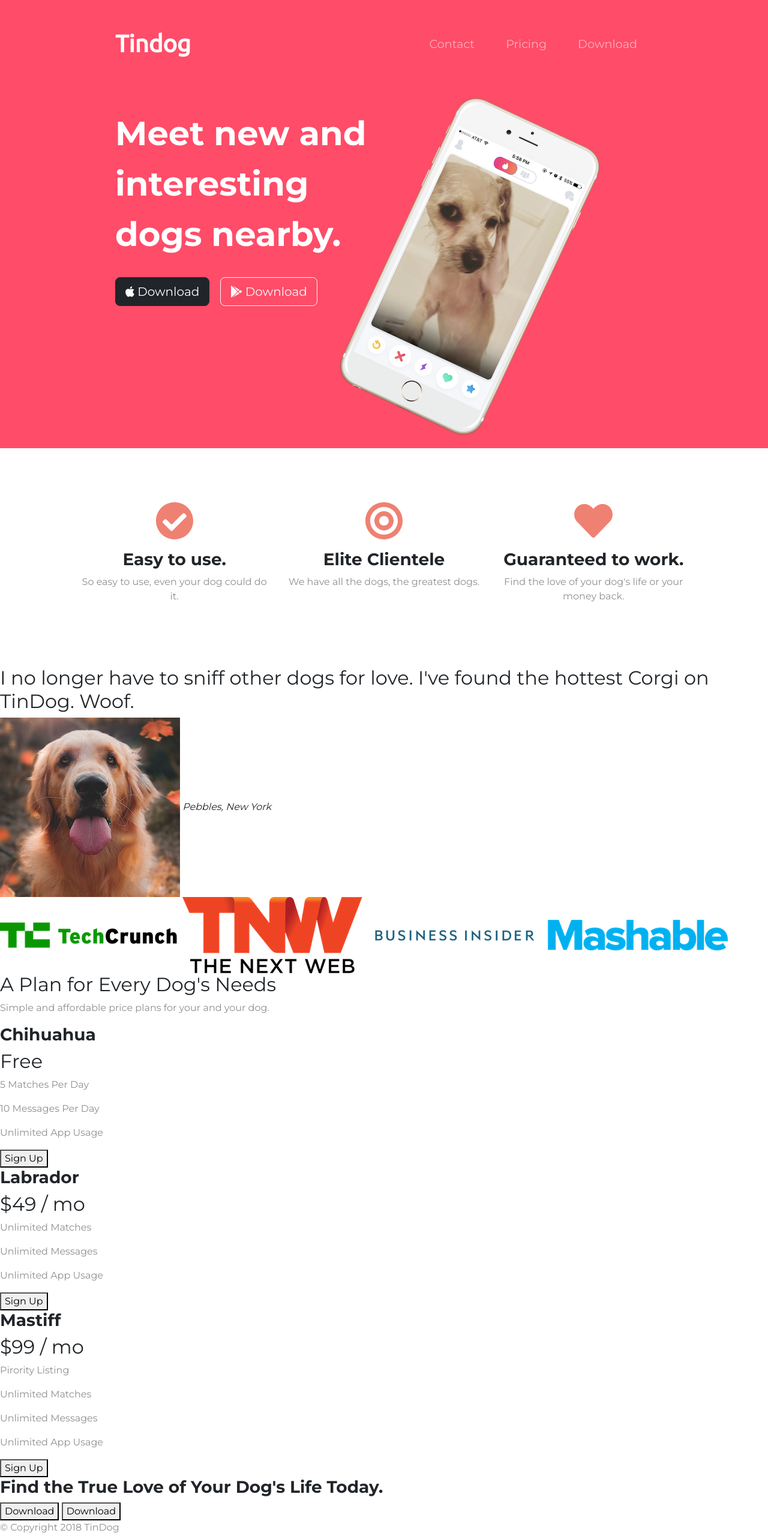
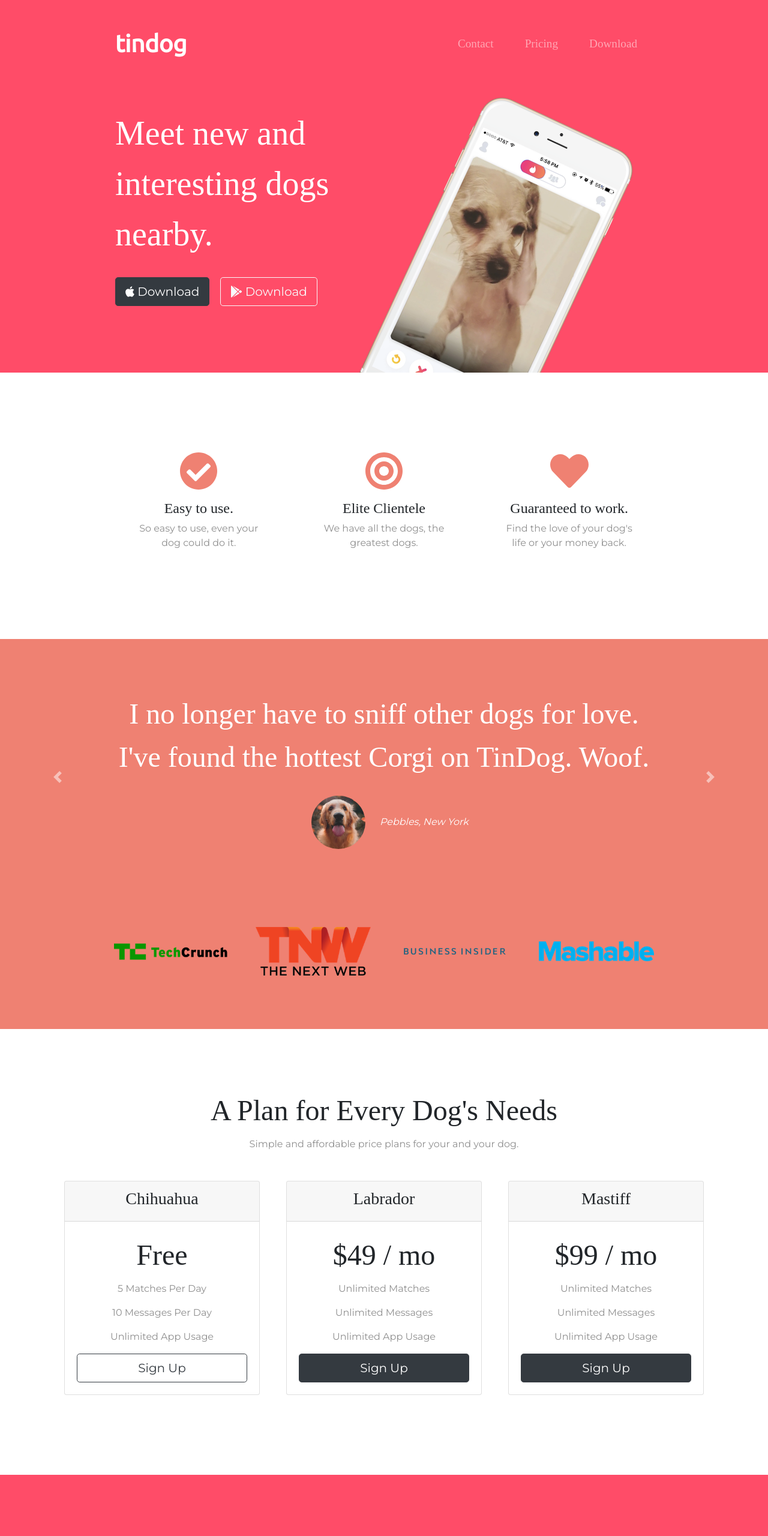
Before and after one commit to anoopk654/tindog-bootstrap, a plain HTML site: page index.html in a window 1280 px wide. Shown: the top 2560 px of the page at 60% size. Drawn offline with nearby package versions, Linux system fonts and the light colour scheme.

Commit message:
website design completed

```diff
--- a/css/styles.css
+++ b/css/styles.css
@@ -1,68 +1,179 @@
-body{
-  font-family: 'Montserrat';
+
+body {
+  font-family: "Montserrat";
+  text-align: center;
 }
-.title{
+
+h1, h2, h3, h4, h5, h6 {
+  font-family: "Montserrat-Bold";
+}
+
+p {
+  color: #8f8f8f;
+}
+
+/* Headings */
+
+.big-heading {
+  font-family: "Montserrat-Black";
+  font-size: 3.5rem;
+  line-height: 1.5;
+}
+
+.section-heading {
+  font-size: 3rem;
+  line-height: 1.5;
+}
+
+/* Containers */
+
+.container-fluid{
+  padding: 7% 15%;
+}
+
+/* Sections */
+
+.colored-section {
   background-color: #ff4c68;
   color: #fff;
 }
-.container-fluid{
-  padding: 3% 15%;
+
+.white-section {
+  background-color: #fff;
 }
-h1{
-  font-weight: 700;
-  font-size: 3.5rem;
-  line-height: 1.5;
-}
-h3{
 
-  font-weight: 700;
-  font-weight: bolder;
-}
-p{
-  color: #8f8f8f;
-}
 /* Navigation Bar */
 
-.navbar{
+.navbar {
   padding: 0 0 4.5rem;
 }
-.navbar-brand{
-  font-family: 'Ubuntu';
+
+.navbar-brand {
+  font-family: "Ubuntu";
   font-size: 2.5rem;
   font-weight: bold;
 }
-.nav-item{
+
+.nav-item {
   padding: 0 18px;
 }
-.nav-link{
+
+.nav-link {
   font-size: 1.2rem;
-  font-weight: lighter;
+  font-family: "Montserrat-Light";
 }
 
-/* Download Button */
-.download-button{
+/* Buttons */
+
+.download-button {
   margin: 5% 3% 5% 0;
 }
 
-/* Title Image */
-.title-image{
-width: 60%;
-transform: rotate(25deg);
+/* Title Section */
+
+#title {
+  background-color: #ff4c68;
+  color: #fff;
+  text-align: left;
 }
 
-/* Feature section*/
-.features{
-  padding: 7% 10%;
-}
-.feature-box{
-  text-align: center;
+#title .container-fluid {
+  padding: 3% 15% 7%;
 }
 
-/*Font Awesome feature icon*/
-.icon{
+/* Title Image */
+
+.title-image {
+  width: 60%;
+  transform: rotate(25deg);
+  position: absolute;
+  right: 30%;
+}
+
+/* Features Section */
+
+#features {
+  position: relative;
+}
+
+.feature-title {
+  font-size: 1.5rem;
+}
+
+.feature-box {
+  padding: 4.5%;
+}
+
+.icon {
   color: #ef8172;
   margin-bottom: 1rem;
 }
-.icon:hover{
+
+.icon:hover {
   color: #ff4c68;
 }
+
+/* Testimonial Section */
+
+#testimonials {
+  background-color: #ef8172;
+}
+
+.testimonial-text {
+  font-size: 3rem;
+  line-height: 1.5;
+}
+
+.testimonial-image {
+  width: 10%;
+  border-radius: 100%;
+  margin: 20px;
+}
+
+
+#press {
+  background-color: #ef8172;
+  padding-bottom: 3%;
+}
+
+.press-logo {
+  width: 15%;
+  margin: 20px 20px 50px;
+}
+
+/* Pricing Section */
+
+#pricing {
+  padding: 100px;
+}
+
+.price-text {
+  font-size: 3rem;
+  line-height: 1.5;
+}
+
+.pricing-column {
+  padding: 3% 2%;
+}
+
+/* CTA Section */
+
+
+/* Footer Section */
+
+
+.social-icon {
+  margin: 20px 10px;
+}
+
+@media (max-width: 1028px) {
+
+  #title {
+    text-align: center;
+  }
+
+  .title-image {
+    position: static;
+    transform: rotate(0);
+  }
+}
--- a/index.html
+++ b/index.html
@@ -3,168 +3,237 @@
 
 <head>
   <meta charset="utf-8">
-    <meta name="viewport" content="width=device-width, initial-scale=1">
   <title>TinDog</title>
-  <!-- Google Font -->
-  <link rel="preconnect" href="https://fonts.googleapis.com">
-  <link rel="preconnect" href="https://fonts.gstatic.com" crossorigin>
-  <link href="https://fonts.googleapis.com/css2?family=Montserrat:wght@400;700&family=Ubuntu&display=swap" rel="stylesheet">
-  <!-- Bootstrap CSS -->
-  <link href="https://cdn.jsdelivr.net/npm/bootstrap@5.3.0-alpha1/dist/css/bootstrap.min.css" rel="stylesheet" integrity="sha384-GLhlTQ8iRABdZLl6O3oVMWSktQOp6b7In1Zl3/Jr59b6EGGoI1aFkw7cmDA6j6gD" crossorigin="anonymous">
-  <!-- our own CSS -->
+
+  <!-- Google Fonts -->
+  <link href="https://fonts.googleapis.com/css?family=Montserrat|Ubuntu" rel="stylesheet">
+
+  <!-- CSS Stylesheets -->
+  <link rel="stylesheet" href="https://maxcdn.bootstrapcdn.com/bootstrap/4.0.0/css/bootstrap.min.css" integrity="sha384-Gn5384xqQ1aoWXA+058RXPxPg6fy4IWvTNh0E263XmFcJlSAwiGgFAW/dAiS6JXm" crossorigin="anonymous">
   <link rel="stylesheet" href="css/styles.css">
 
+  <!-- Font Awesome -->
+  <script defer src="https://use.fontawesome.com/releases/v5.0.7/js/all.js"></script>
+
+  <!-- Bootstrap Scripts -->
+  <script src="https://code.jquery.com/jquery-3.2.1.slim.min.js" integrity="sha384-KJ3o2DKtIkvYIK3UENzmM7KCkRr/rE9/Qpg6aAZGJwFDMVNA/GpGFF93hXpG5KkN" crossorigin="anonymous"></script>
+  <script src="https://cdnjs.cloudflare.com/ajax/libs/popper.js/1.12.9/umd/popper.min.js" integrity="sha384-ApNbgh9B+Y1QKtv3Rn7W3mgPxhU9K/ScQsAP7hUibX39j7fakFPskvXusvfa0b4Q" crossorigin="anonymous"></script>
+  <script src="https://maxcdn.bootstrapcdn.com/bootstrap/4.0.0/js/bootstrap.min.js" integrity="sha384-JZR6Spejh4U02d8jOt6vLEHfe/JQGiRRSQQxSfFWpi1MquVdAyjUar5+76PVCmYl" crossorigin="anonymous"></script>
 </head>
 
 <body>
 
-  <section class="title">
+  <section class="colored-section" id="title">
+
     <div class="container-fluid">
 
+      <!-- Nav Bar -->
 
-      <!-- Nav Bar -->
       <nav class="navbar navbar-expand-lg navbar-dark">
-        <a class="navbar-brand" href="">Tindog</a>
-        <button class="navbar-toggler" type="button" data-bs-toggle="collapse" data-bs-target="#navbarSupportedContent" aria-controls="navbarSupportedContent" aria-expanded="false" aria-label="Toggle navigation">
+
+        <a class="navbar-brand" href="">tindog</a>
+
+        <button class="navbar-toggler" type="button" data-toggle="collapse" data-target="#navbarTogglerDemo02">
             <span class="navbar-toggler-icon"></span>
         </button>
-        <div class="collapse navbar-collapse" id="navbarSupportedContent">
-          <ul class="navbar-nav ms-auto">
+
+        <div class="collapse navbar-collapse" id="navbarTogglerDemo02">
+
+          <ul class="navbar-nav ml-auto">
             <li class="nav-item">
-              <a class="nav-link" href="">Contact</a>
+              <a class="nav-link" href="#footer">Contact</a>
             </li>
             <li class="nav-item">
-              <a class="nav-link" href="">Pricing</a>
+              <a class="nav-link" href="#pricing">Pricing</a>
             </li>
             <li class="nav-item">
-              <a class="nav-link" href="">Download</a>
+              <a class="nav-link" href="#cta">Download</a>
             </li>
           </ul>
+
         </div>
       </nav>
 
+
       <!-- Title -->
+
       <div class="row">
-        <div class="col-lg-6 col-md-12 col-sm-12">
-          <h1>Meet new and interesting dogs nearby.</h1>
+
+        <div class="col-lg-6">
+          <h1 class="big-heading">Meet new and interesting dogs nearby.</h1>
           <button type="button" class="btn btn-dark btn-lg download-button"><i class="fab fa-apple"></i> Download</button>
           <button type="button" class="btn btn-outline-light btn-lg download-button"><i class="fab fa-google-play"></i> Download</button>
         </div>
-        <div class="col-lg-6 col-md-12 col-sm-12">
+
+        <div class="col-lg-6">
           <img class="title-image" src="images/iphone6.png" alt="iphone-mockup">
         </div>
+
       </div>
+
     </div>
+
   </section>
 
 
   <!-- Features -->
 
-  <section class="features">
+  <section class="white-section" id="features">
+
+    <div class="container-fluid">
+
       <div class="row">
         <div class="feature-box col-lg-4">
           <i class="icon fas fa-check-circle fa-4x"></i>
-        <h3>Easy to use.</h3>
+          <h3 class="feature-title">Easy to use.</h3>
           <p>So easy to use, even your dog could do it.</p>
         </div>
 
         <div class="feature-box col-lg-4">
           <i class="icon fas fa-bullseye fa-4x"></i>
-          <h3>Elite Clientele</h3>
+          <h3 class="feature-title">Elite Clientele</h3>
           <p>We have all the dogs, the greatest dogs.</p>
         </div>
+
         <div class="feature-box col-lg-4">
           <i class="icon fas fa-heart fa-4x"></i>
-          <h3>Guaranteed to work.</h3>
+          <h3 class="feature-title">Guaranteed to work.</h3>
           <p>Find the love of your dog's life or your money back.</p>
         </div>
+      </div>
+
+
     </div>
   </section>
 
 
   <!-- Testimonials -->
 
-  <section id="testimonials">
+  <section class="colored-section" id="testimonials">
 
-    <h2>I no longer have to sniff other dogs for love. I've found the hottest Corgi on TinDog. Woof.</h2>
-    <img src="images/dog-img.jpg" alt="dog-profile">
+    <div id="testimonial-carousel" class="carousel slide" data-ride="false">
+      <div class="carousel-inner">
+        <div class="carousel-item active container-fluid">
+          <h2 class="testimonial-text">I no longer have to sniff other dogs for love. I've found the hottest Corgi on TinDog. Woof.</h2>
+          <img class="testimonial-image" src="images/dog-img.jpg" alt="dog-profile">
           <em>Pebbles, New York</em>
-
-    <!-- <h2 class="testimonial-text">My dog used to be so lonely, but with TinDog's help, they've found the love of their life. I think.</h2>
+        </div>
+        <div class="carousel-item container-fluid">
+          <h2 class="testimonial-text">My dog used to be so lonely, but with TinDog's help, they've found the love of their life. I think.</h2>
           <img class="testimonial-image" src="images/lady-img.jpg" alt="lady-profile">
-    <em>Beverly, Illinois</em> -->
+          <em>Beverly, Illinois</em>
+        </div>
+      </div>
+      <a class="carousel-control-prev" href="#testimonial-carousel" role="button" data-slide="prev">
+    <span class="carousel-control-prev-icon"></span>
+      </a>
+      <a class="carousel-control-next" href="#testimonial-carousel" role="button" data-slide="next">
+    <span class="carousel-control-next-icon"></span>
+      </a>
+    </div>
 
   </section>
 
 
   <!-- Press -->
 
-  <section id="press">
-    <img src="images/techcrunch.png" alt="tc-logo">
-    <img src="images/tnw.png" alt="tnw-logo">
-    <img src="images/bizinsider.png" alt="biz-insider-logo">
-    <img src="images/mashable.png" alt="mashable-logo">
+  <section class="colored-section" id="press">
+    <img class="press-logo" src="images/techcrunch.png" alt="tc-logo">
+    <img class="press-logo" src="images/tnw.png" alt="tnw-logo">
+    <img class="press-logo" src="images/bizinsider.png" alt="biz-insider-logo">
+    <img class="press-logo" src="images/mashable.png" alt="mashable-logo">
 
   </section>
 
 
   <!-- Pricing -->
 
-  <section id="pricing">
+  <section class="white-section" id="pricing">
 
-    <h2>A Plan for Every Dog's Needs</h2>
+    <h2 class="section-heading">A Plan for Every Dog's Needs</h2>
     <p>Simple and affordable price plans for your and your dog.</p>
 
+    <div class="row">
 
+      <div class="pricing-column col-lg-4 col-md-6">
+        <div class="card">
+          <div class="card-header">
             <h3>Chihuahua</h3>
-    <h2>Free</h2>
+          </div>
+          <div class="card-body">
+            <h2 class="price-text">Free</h2>
             <p>5 Matches Per Day</p>
             <p>10 Messages Per Day</p>
             <p>Unlimited App Usage</p>
-    <button type="button">Sign Up</button>
+            <button class="btn btn-lg btn-block btn-outline-dark" type="button">Sign Up</button>
+          </div>
+        </div>
+      </div>
 
-
+      <div class="pricing-column col-lg-4 col-md-6">
+        <div class="card">
+          <div class="card-header">
             <h3>Labrador</h3>
-    <h2>$49 / mo</h2>
+          </div>
+          <div class="card-body">
+            <h2 class="price-text">$49 / mo</h2>
             <p>Unlimited Matches</p>
             <p>Unlimited Messages</p>
             <p>Unlimited App Usage</p>
-    <button type="button">Sign Up</button>
+            <button class="btn btn-lg btn-block btn-dark" type="button">Sign Up</button>
+          </div>
+        </div>
+      </div>
 
-
+      <div class="pricing-column col-lg-4">
+        <div class="card">
+          <div class="card-header">
             <h3>Mastiff</h3>
-    <h2>$99 / mo</h2>
-    <p>Pirority Listing</p>
+          </div>
+          <div class="card-body">
+            <h2 class="price-text">$99 / mo</h2>
             <p>Unlimited Matches</p>
             <p>Unlimited Messages</p>
             <p>Unlimited App Usage</p>
-    <button type="button">Sign Up</button>
+            <button class="btn btn-lg btn-block btn-dark" type="button">Sign Up</button>
+
+          </div>
+        </div>
+      </div>
+
+
+
+    </div>
 
   </section>
 
 
   <!-- Call to Action -->
 
-  <section id="cta">
+  <section class="colored-section" id="cta">
 
-    <h3>Find the True Love of Your Dog's Life Today.</h3>
-    <button type="button">Download</button>
-    <button type="button">Download</button>
+    <div class="container-fluid">
 
+      <h3 class="big-heading">Find the True Love of Your Dog's Life Today.</h3>
+      <button class="download-button btn btn-lg btn-dark" type="button"><i class="fab fa-apple"></i> Download</button>
+      <button class="download-button btn btn-lg brn-light" type="button"><i class="fab fa-google-play"></i> Download</button>
+    </div>
   </section>
 
 
   <!-- Footer -->
 
-  <footer id="footer">
+  <footer class="white-section" id="footer">
+    <div class="container-fluid">
+      <i class="social-icon fab fa-facebook-f"></i>
+      <i class="social-icon fab fa-twitter"></i>
+      <i class="social-icon fab fa-instagram"></i>
+      <i class="social-icon fas fa-envelope"></i>
+      <p>© Copyright 2023 TinDog | Designed by Anoop Kadachi</p>
+    </div>
+  </footer>
 
-    <p>© Copyright 2018 TinDog</p>
 
-  </footer>
-<!-- Bootstrap Javascript-->
-  <script src="https://cdn.jsdelivr.net/npm/bootstrap@5.2.3/dist/js/bootstrap.bundle.min.js" integrity="sha384-kenU1KFdBIe4zVF0s0G1M5b4hcpxyD9F7jL+jjXkk+Q2h455rYXK/7HAuoJl+0I4" crossorigin="anonymous"></script>
-<!-- Font Awesome -->
-  <script defer src="https://use.fontawesome.com/releases/v5.15.4/js/all.js" integrity="sha384-rOA1PnstxnOBLzCLMcre8ybwbTmemjzdNlILg8O7z1lUkLXozs4DHonlDtnE7fpc" crossorigin="anonymous"></script>
 </body>
 
 </html>
```
Lines whose indentation alone changed are shown as unchanged.
